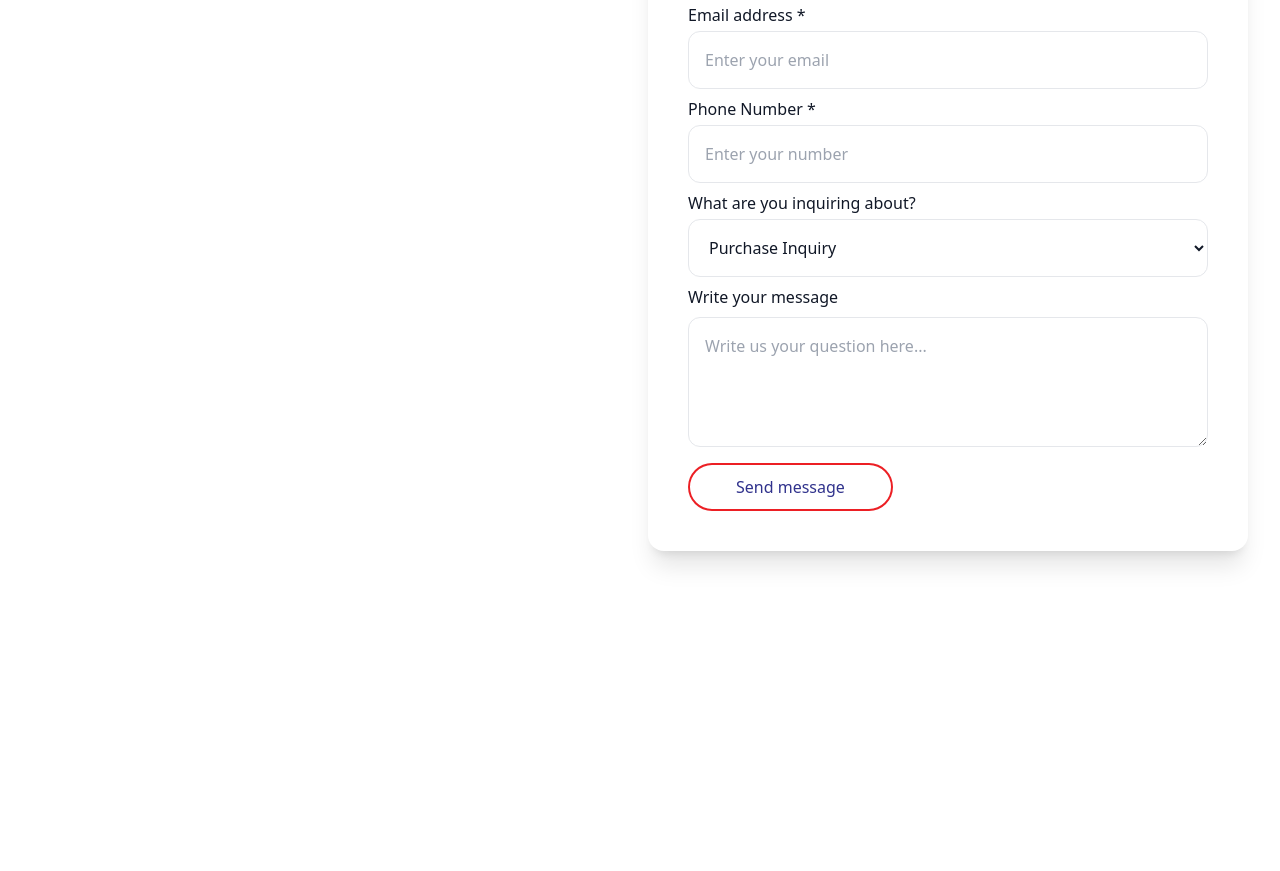
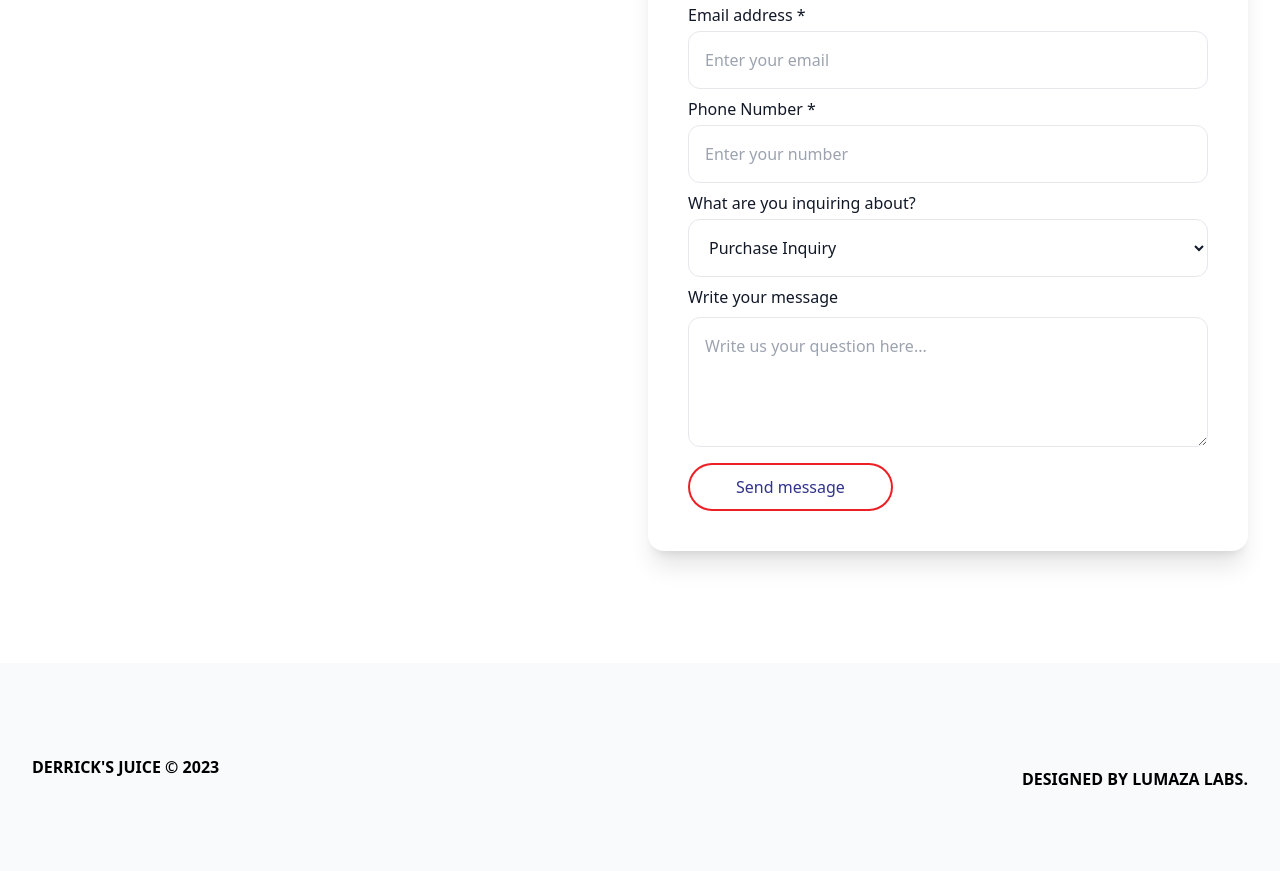
Before and after one commit to LumazaLabs/derricks-juice, a plain HTML site: page public/index.html in a window 1280 px wide. Shown: the part 4826-5697 px from the top of the page. Before the commit the page ends 5489 px from the top, so only its background shows below. Drawn offline with Linux system fonts and the light colour scheme.

Commit message:
Added Footer

```diff
--- a/public/index.html
+++ b/public/index.html
@@ -522,6 +522,28 @@
         </div>
       </div>
     </section>
+
+    <!-- FOOTER -->
+
+    <footer class="py-12 md:py-20 bg-gray-50">
+      <div class="px-4 mx-auto sm:px-6 lg:px-8 max-w-7xl">
+        <div class="flex flex-col md:flex-row items-center justify-between">
+          <h6
+            class="uppercase text-center md:text-left font-semibold text-lg lg:text-xl"
+          >
+            Derrick's Juice © <span id="year">2023</span>
+          </h6>
+          <h6 class="uppercase pt-6 font-semibold text-base lg:text-lg">
+            Designed by
+            <a
+              class="hover:text-red transition-all"
+              href="https://lumazalabs.com"
+              >Lumaza Labs</a
+            >.
+          </h6>
+        </div>
+      </div>
+    </footer>
   </body>
   <script src="script.js"></script>
 </html>
```
